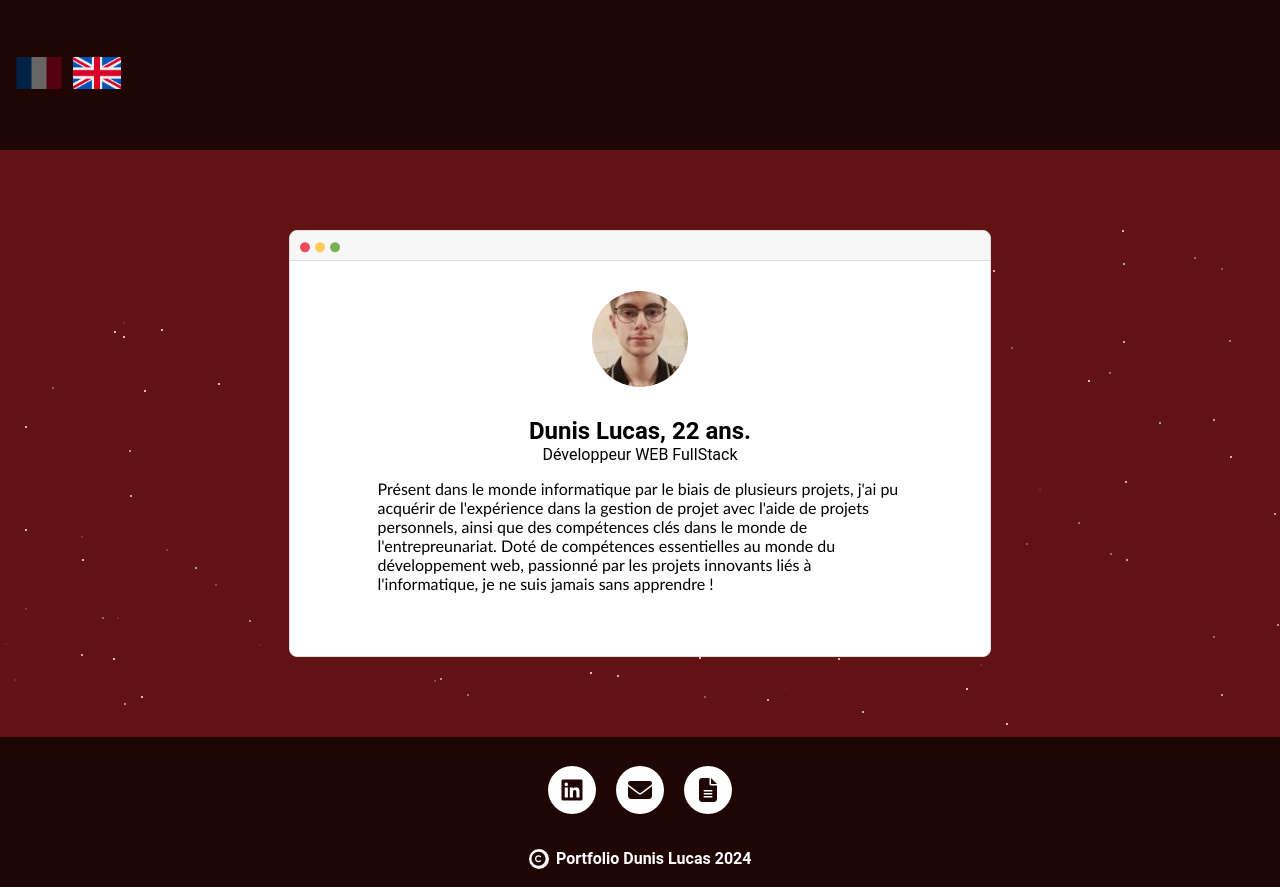
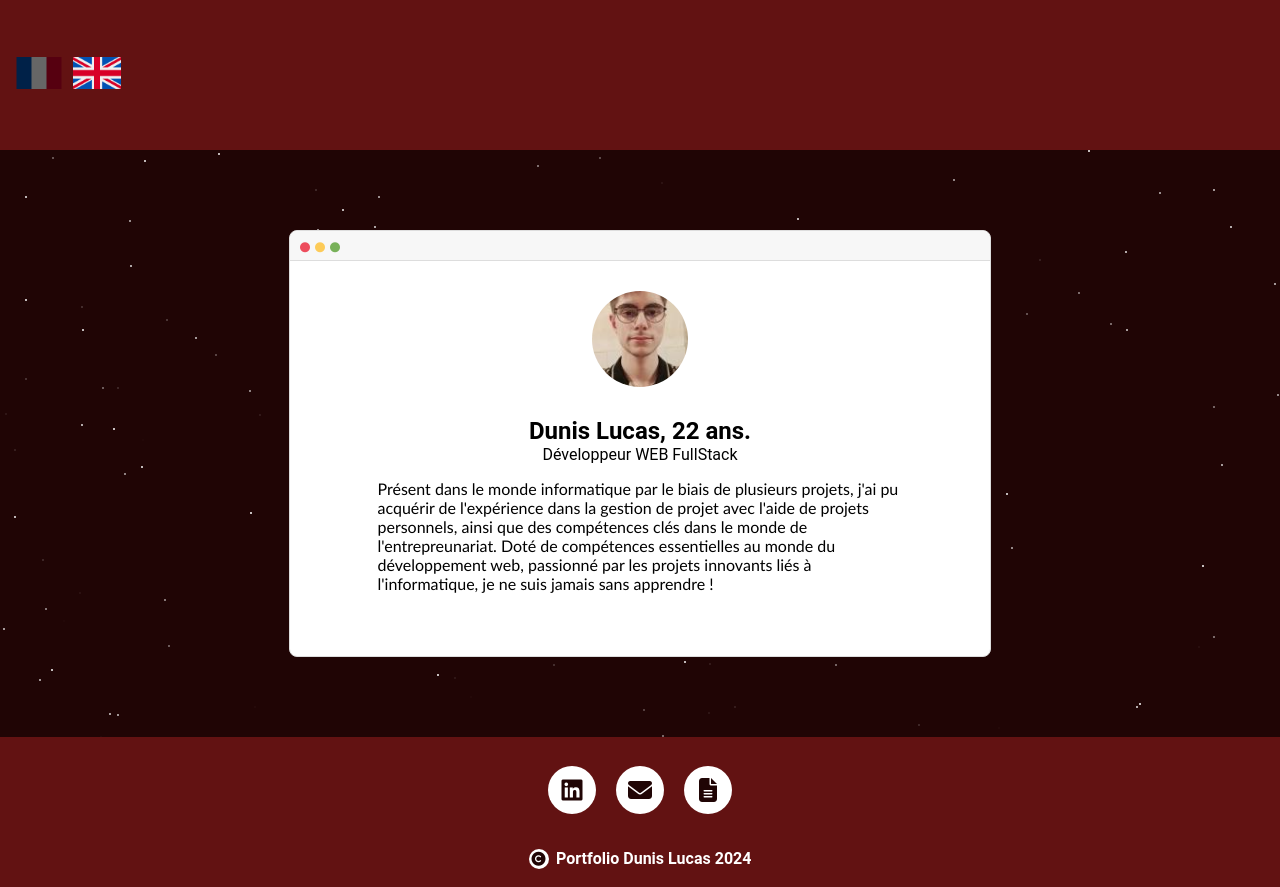
Before and after one commit to Lucas2578/portfolio, a React (Create React App) app in the folder frontend/: page / in a window 1280 px wide. Built offline with nearby package versions, Linux system fonts and the light colour scheme.

Commit message:
Fix starfield position

```diff
--- a/frontend/src/styles/base/_base.scss
+++ b/frontend/src/styles/base/_base.scss
@@ -15,7 +15,7 @@ ul, li {
 }
 
 main {
-    background-color: #621212;
+    background-color: #200505;
 }
 
 button, input[type="submit"], input[type="reset"] {
--- a/frontend/src/styles/components/_starfield.scss
+++ b/frontend/src/styles/components/_starfield.scss
@@ -1,5 +1,6 @@
 .stars {
     position: fixed;
+    top: 0;
     left: 0;
     width: 100%;
     height: 100%;
--- a/frontend/src/styles/layout/_footer.scss
+++ b/frontend/src/styles/layout/_footer.scss
@@ -1,5 +1,5 @@
 .footer {
-    background-color: #200505;
+    background-color: #621212;
     display: flex;
     font-family: Roboto;
     height: 150px;
--- a/frontend/src/styles/layout/_header.scss
+++ b/frontend/src/styles/layout/_header.scss
@@ -1,10 +1,12 @@
 .header {
-    background-color: #200505;
+    background-color: #621212;
     display: flex;
     justify-content: space-between;
     align-items: center;
     padding: 0px 15px 0px 15px;
     height: 150px;
+    z-index: 1;
+    position: relative;
 
     &__language {
         &--button {
```
